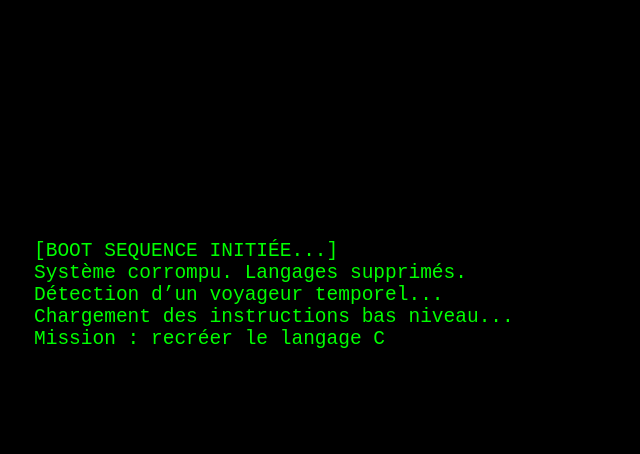
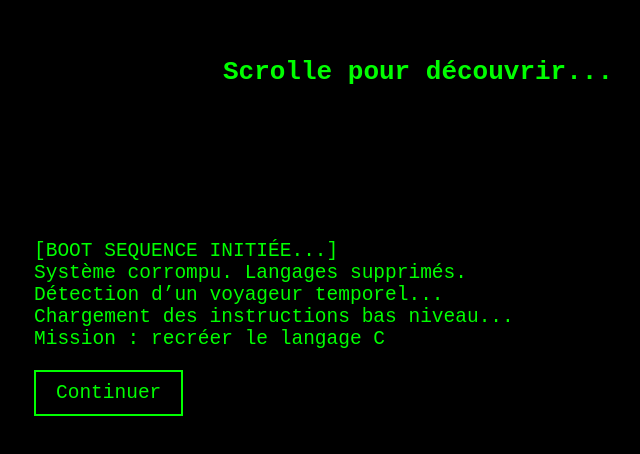
Before and after one commit to eden77-rgb/Assembl-us, a website: page assemblus/public/index.html in a window 1280 px wide. Shown: the top 454 px of the page, without its empty margins (222-862 px from the left). Drawn offline with Linux system fonts and the light colour scheme.

Commit message:
Ajout d'un effet par caractère

```diff
--- a/assemblus/public/index.html
+++ b/assemblus/public/index.html
@@ -9,12 +9,16 @@
 </head>
 
 <body>
+	<h1 id="scrollText">Scrolle pour découvrir...</h1>
+
 	<div class="scene">
-		<div class="line">[BOOT SEQUENCE INITIÉE...]</div>
-		<div class="line">Système corrompu. Langages supprimés.</div>
-		<div class="line">Détection d’un voyageur temporel...</div>
-		<div class="line">Chargement des instructions bas niveau...</div>
-		<div class="line">Mission : recréer le langage C</div>
+		<div class="line" data-text="[BOOT SEQUENCE INITIÉE...]"></div>
+		<div class="line" data-text="Système corrompu. Langages supprimés."></div>
+		<div class="line" data-text="Détection d’un voyageur temporel..."></div>
+		<div class="line" data-text="Chargement des instructions bas niveau..."></div>
+		<div class="line" data-text="Mission : recréer le langage C"></div>
+
+		<div class="line"><button type="">Continuer</button></div>
 	</div>
 </body>
 <script src="script.js"></script>
--- a/assemblus/public/script.js
+++ b/assemblus/public/script.js
@@ -1,13 +1,39 @@
 const lines = document.querySelectorAll('.line');
+const scrollText = document.getElementById('scrollText');
+
+const alreadyTyped = new Set()
+
+function typeLine(line, text) {
+    let index = 0
+
+    function typeChar() {
+        if (index < text.length) {
+            line.textContent += text[index]
+            index += 1
+
+            setTimeout(typeChar, 30)
+        }
+    }
+
+    typeChar()
+}
 
 window.addEventListener('scroll', () => {
     const scrollY = window.scrollY;
 
+    if (scrollY > 50) {
+        scrollText.classList.add('hidden');
+    }
+
     lines.forEach((line, i) => {
         const trigger = 200 + i * 200;
+        const text_line = line.dataset.text
 
-        if (scrollY > trigger) {
+        if (scrollY > trigger && !alreadyTyped.has(line)) {
+
             line.classList.add('visible');
+            typeLine(line, text_line)
+            alreadyTyped.add(line)
         }
     });
 });
--- a/assemblus/public/styles.css
+++ b/assemblus/public/styles.css
@@ -4,7 +4,21 @@
     background: black;
     color: lime;
     height: 500vh;
-     /* Pour permettre le scroll */
+}
+
+h1 {
+    position: fixed;
+    top: 5vh;
+    width: 100%;
+    text-align: center;
+    font-size: 2em;
+    opacity: 1;
+    transition: opacity 1s ease;
+    pointer-events: none;
+}
+
+h1.hidden {
+    opacity: 0;
 }
 
 .scene {
@@ -25,3 +39,20 @@
     opacity: 1;
     transform: translateY(0);
 }
+
+button {
+    background-color: transparent;
+    border: 2px solid lime;
+    color: lime;
+    font-family: monospace;
+    font-size: 1em;
+    padding: 10px 20px;
+    margin-top: 20px;
+    cursor: pointer;
+    transition: background-color 0.3s ease, color 0.3s ease;
+}
+
+button:hover {
+    background-color: lime;
+    color: black;
+}
```
Lines whose indentation alone changed are shown as unchanged.
